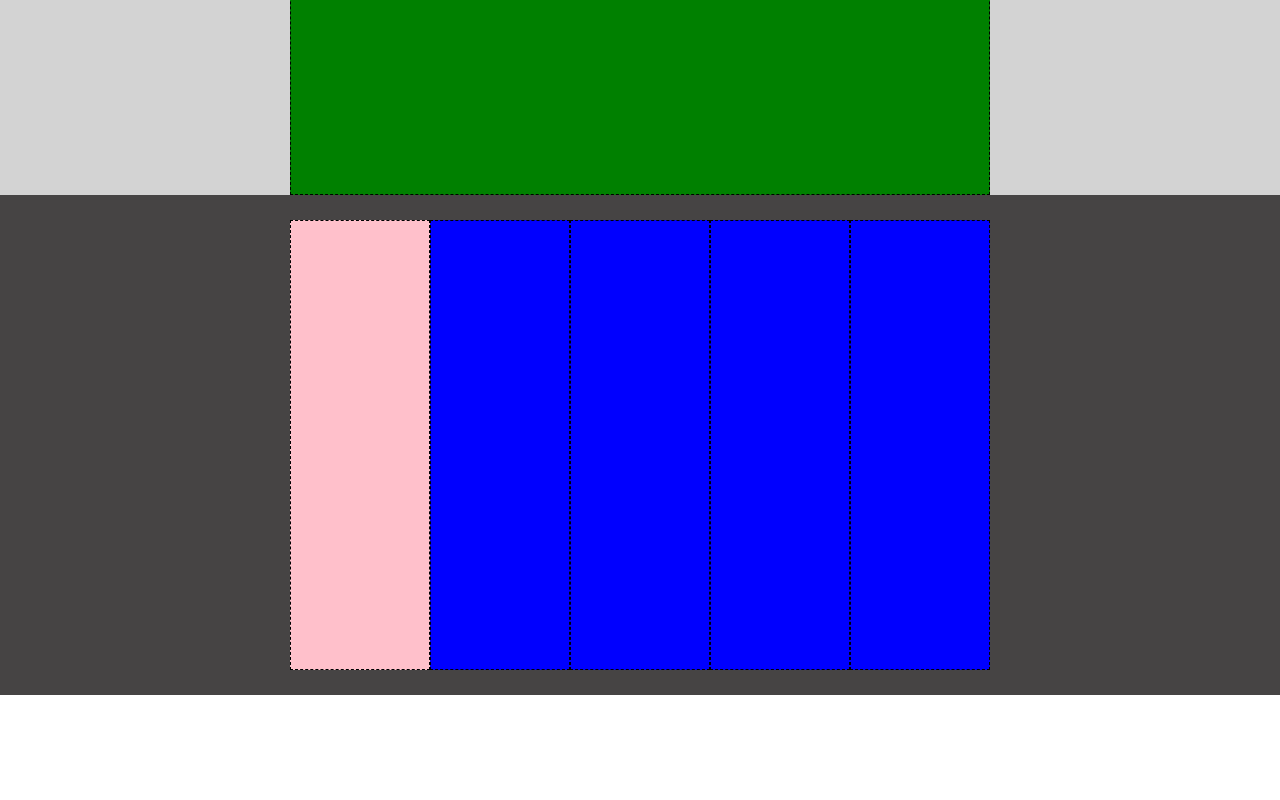
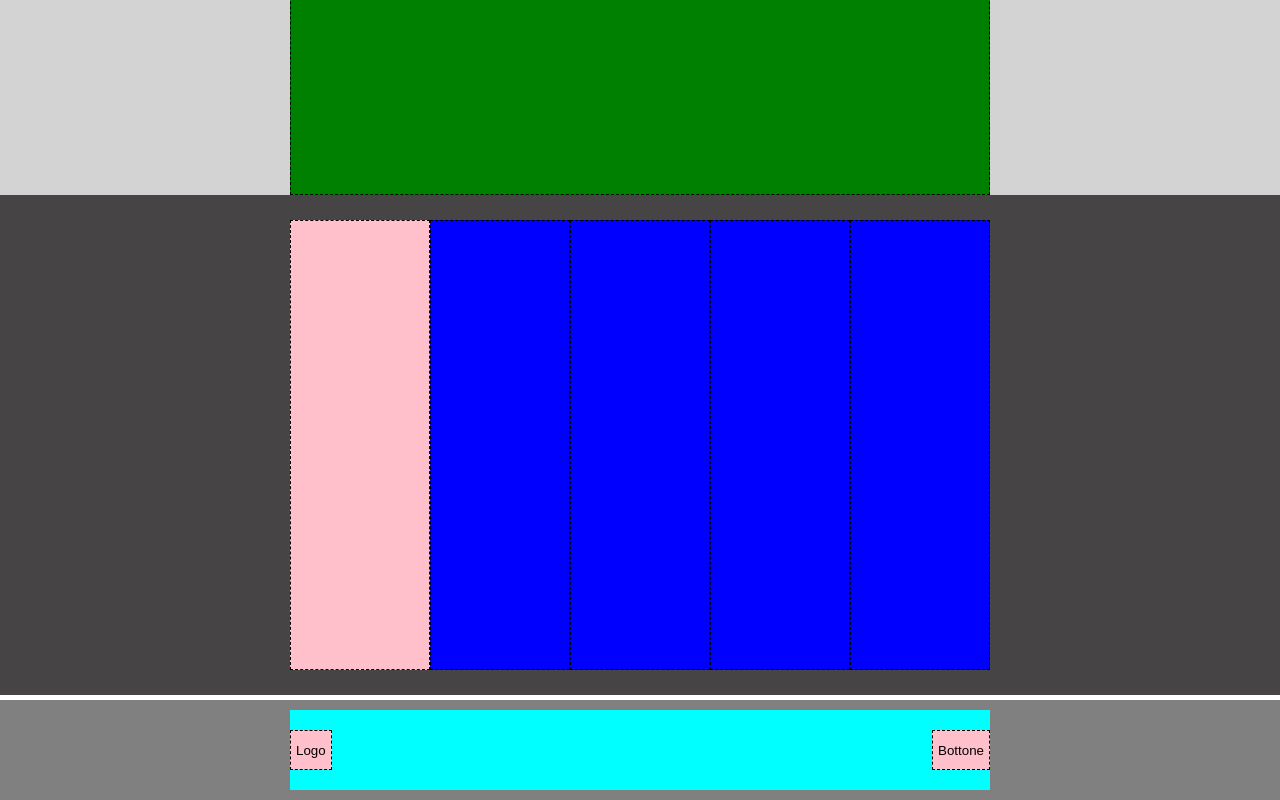
Before and after one commit to SimoneMicheleAllocca/htmlcss-struttura-discord, a plain HTML site: page index.html in a window 1280 px wide. Shown: the part 2505-3305 px from the top of the page. Before the commit the page ends 3200 px from the top, so only its background shows below. Drawn offline with Linux system fonts and the light colour scheme.

Commit message:
add: footer-bottom

```diff
--- a/css/style.css
+++ b/css/style.css
@@ -153,3 +153,27 @@
             display: flex;
             flex-grow: 1;
         }
+
+        /* FOOTER BOTTOM */
+        .background-footer{
+            background-color: grey;
+            margin-top: 5px;
+            height: 100px;
+            display: flex;
+        }
+        .nav-footer{
+            background-color: aqua;
+            height: 80px;
+            width: 700px;
+            display: flex;
+            justify-content: space-between;
+        }
+        button{
+            background-color: pink;
+            border: 1px dashed black;
+            padding:5px;
+            display: flex;
+            justify-content: center;
+            align-items: center;
+            margin: 20px 0;
+        }
--- a/index.html
+++ b/index.html
@@ -74,6 +74,17 @@
         </div>
 <!-- /FOOTER TOP -->
 
+<!-- FOOTER BOTTOM -->
+        <div class="background-footer">
+            <div class="footer">
+                <div class="nav-footer">
+                    <button>Logo</button>
+                    <button>Bottone</button>
+                </nav-footer>
+            </div>
+        </div>
+<!-- /FOOTER BOTTOM -->
+
 
 
 
```
